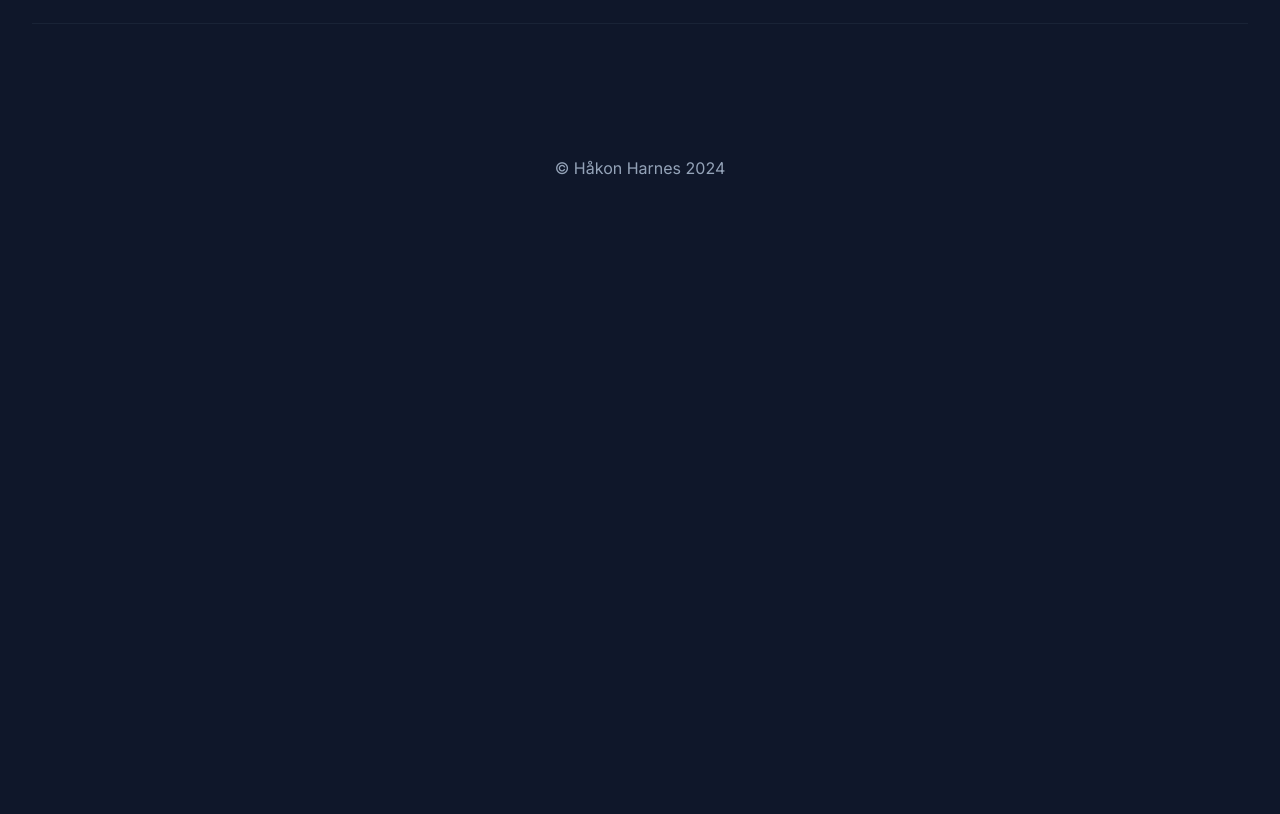
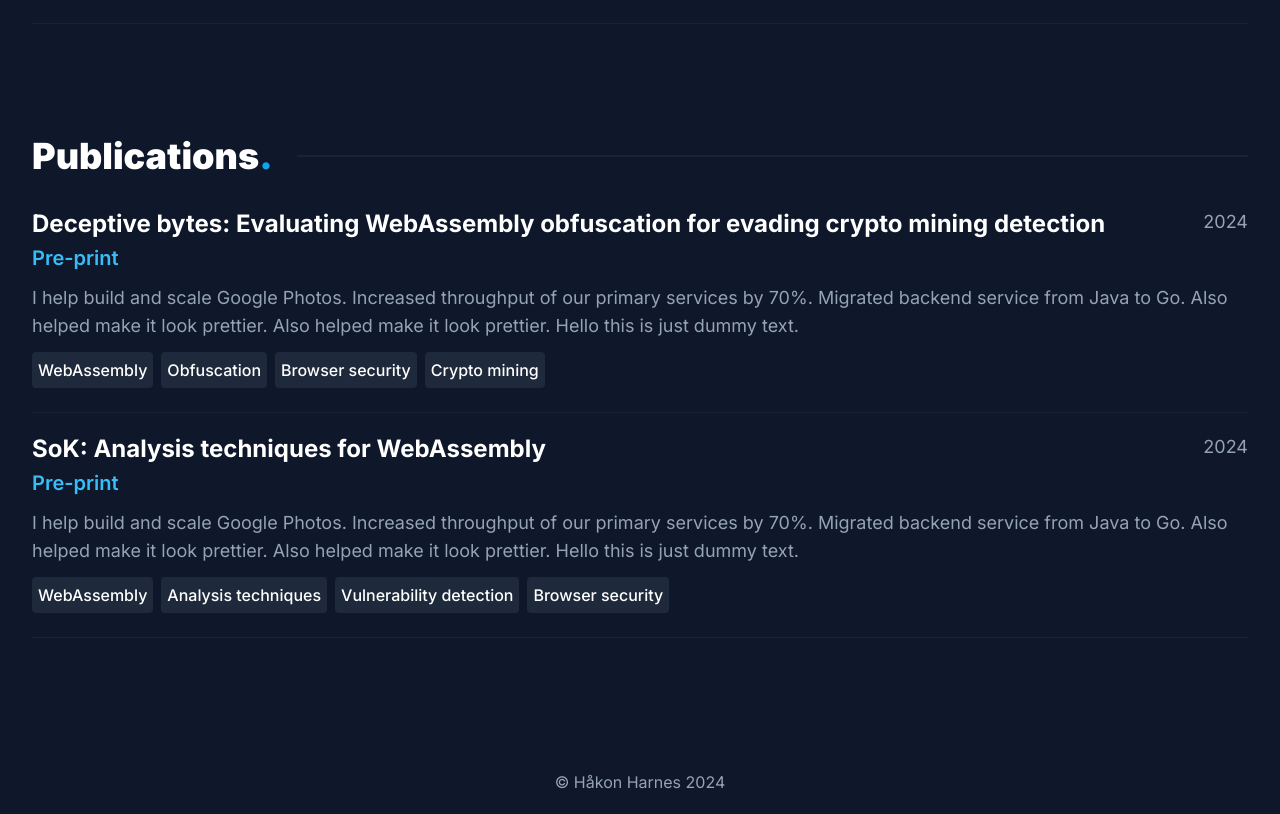
Before and after one commit to HakonHarnes/website, a Next.js app: page / in a window 1280 px wide. Shown: the part 2661-3475 px from the top of the page. Before the commit the page ends 2861 px from the top, so only its background shows below. Built offline with nearby package versions, Linux system fonts and the light colour scheme.

Commit message:
feat: add publications

```diff
--- /dev/null
+++ b/app/components/Publications.tsx
@@ -0,0 +1,74 @@
+import TechnologyList from "./TechnologyList";
+import ExternalLink from "./ExternalLink";
+import { SectionHeader } from "./SectionHeader";
+
+export default function Publications() {
+  return (
+    <section className="mt-28">
+      <SectionHeader title="Publications" />
+      <div className="flex flex-col gap-5 pt-2">
+        <PublicationItem
+          title="Deceptive bytes: Evaluating WebAssembly obfuscation for evading crypto mining detection"
+          journal="Pre-print"
+          date="2024"
+          link="/"
+          description="I help build and scale Google Photos. Increased throughput of our primary services by 70%. Migrated backend service from Java to Go. Also helped make it look prettier. Also helped make it look prettier. Hello this is just dummy text."
+          keywords={[
+            "WebAssembly",
+            "Obfuscation",
+            "Browser security",
+            "Crypto mining",
+          ]}
+        />
+        <PublicationItem
+          title="SoK: Analysis techniques for WebAssembly"
+          journal="Pre-print"
+          date="2024"
+          link="/"
+          description="I help build and scale Google Photos. Increased throughput of our primary services by 70%. Migrated backend service from Java to Go. Also helped make it look prettier. Also helped make it look prettier. Hello this is just dummy text."
+          keywords={[
+            "WebAssembly",
+            "Analysis techniques",
+            "Vulnerability detection",
+            "Browser security",
+          ]}
+        />
+      </div>
+    </section>
+  );
+}
+
+type PublicationItemProps = {
+  journal: string;
+  title: string;
+  date: string;
+  link: string;
+  description: string;
+  keywords: string[];
+};
+
+function PublicationItem({
+  title,
+  journal,
+  date,
+  link,
+  description,
+  keywords: technologies,
+}: PublicationItemProps) {
+  return (
+    <div className="flex flex-col gap-1">
+      <div className="flex justify-between">
+        <ExternalLink href={link}>
+          <h2 className="text-2xl font-bold">{title}</h2>
+        </ExternalLink>
+        <span className="text-slate-400 text-lg">{date}</span>
+      </div>
+      <div className="flex justify-between">
+        <h3 className="font-semibold text-sky-400 text-xl">{journal}</h3>
+      </div>
+      <p className="my-2 text-lg text-slate-400">{description}</p>
+      <TechnologyList technologies={technologies} />
+      <div className="w-full h-[1px] bg-slate-700 opacity-30 mt-5" />
+    </div>
+  );
+}
--- a/app/page.tsx
+++ b/app/page.tsx
@@ -4,6 +4,7 @@ import Projects from "./components/Projects";
 import Experience from "./components/Experience";
 
 import "./globals.css";
+import Publications from "./components/Publications";
 
 export default function Home() {
   return (
@@ -12,6 +13,7 @@ export default function Home() {
       <About />
       <Projects />
       <Experience />
+      <Publications />
     </>
   );
 }
```
